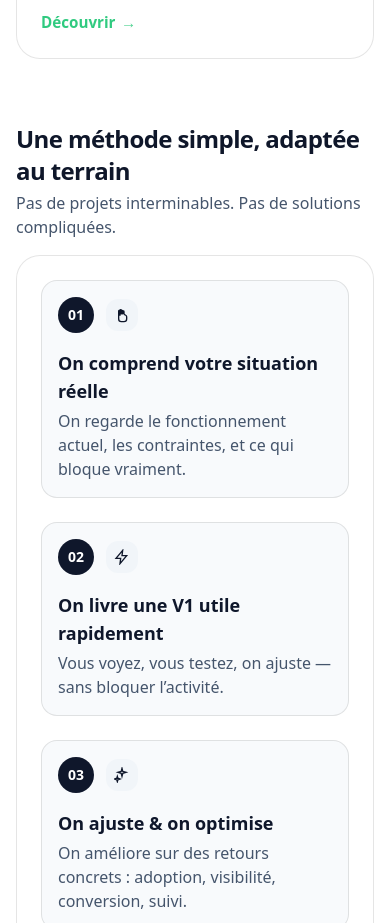
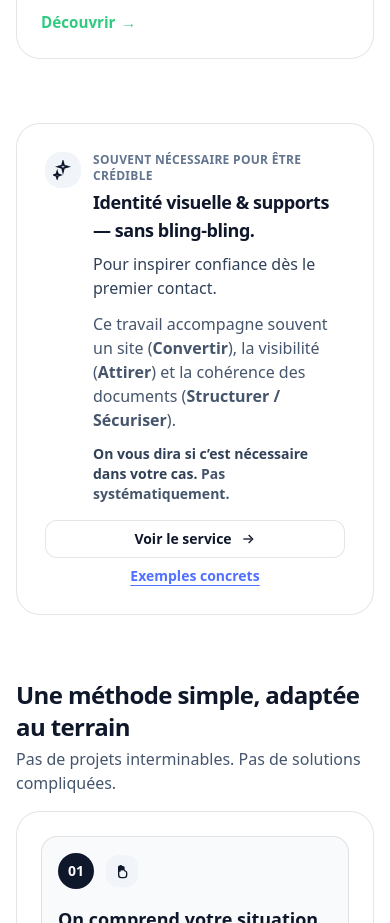
Before and after one commit to locauto225/expert-crea-site, a Next.js app: page / in a window 390 px wide. Shown: the part 5800-6723 px from the top of the page. Built offline with nearby package versions, Linux system fonts and the light colour scheme; no server answers.

Commit message:
Update home

```diff
--- a/app/page.tsx
+++ b/app/page.tsx
@@ -532,6 +532,58 @@ export default function HomePage() {
         </div>
       </section>
 
+      {/* 7bis) CRÉDIBILITÉ (TRANSVERSAL) */}
+      <section className="reveal rounded-3xl border border-black/10 bg-white p-7">
+        <div className="flex flex-col gap-4 md:flex-row md:items-start md:justify-between">
+          <div className="flex items-start gap-3">
+            <div className="rounded-2xl bg-slate-100 p-2 text-slate-900">
+              <Icon name="spark" />
+            </div>
+
+            <div>
+              <div className="text-xs font-extrabold tracking-wide text-slate-500 uppercase">
+                Souvent nécessaire pour être crédible
+              </div>
+
+              <h3 className="mt-1 text-lg font-extrabold tracking-tight text-slate-900">
+                Identité visuelle & supports — sans bling-bling.
+              </h3>
+
+              <p className="mt-2 max-w-2xl text-slate-700">Pour inspirer confiance dès le premier contact.</p>
+
+              <p className="mt-3 max-w-2xl text-slate-600">
+                Ce travail accompagne souvent un site (<span className="font-semibold">Convertir</span>), la visibilité (
+                <span className="font-semibold">Attirer</span>) et la cohérence des documents (
+                <span className="font-semibold">Structurer / Sécuriser</span>).
+              </p>
+
+              <p className="mt-3 text-sm font-semibold text-slate-700">
+                On vous dira si c’est nécessaire dans votre cas. <span className="text-slate-600">Pas systématiquement.</span>
+              </p>
+            </div>
+          </div>
+
+          <div className="flex flex-col gap-2 md:items-end">
+            <Link
+              href="/services/identite-visuelle-supports"
+              className="inline-flex items-center justify-center rounded-xl border border-black/10 bg-white px-4 py-2 text-sm font-semibold text-slate-900 hover:bg-slate-50 focus:outline-none focus:ring-2 focus:ring-(--brand-blue) focus:ring-offset-2"
+            >
+              Voir le service
+              <span className="ml-2 inline-flex">
+                <Icon name="arrow" className="h-4 w-4" />
+              </span>
+            </Link>
+
+            <Link
+              href="/realisations"
+              className="inline-flex items-center justify-center text-sm font-semibold text-(--brand-blue) underline underline-offset-4 hover:opacity-90 focus:outline-none focus:ring-2 focus:ring-(--brand-blue) focus:ring-offset-2"
+            >
+              Exemples concrets
+            </Link>
+          </div>
+        </div>
+      </section>
+
       {/* 8) MÉTHODE */}
       <section className="reveal space-y-4">
         <div className="max-w-3xl">
--- a/app/realisations/page.tsx
+++ b/app/realisations/page.tsx
@@ -142,16 +142,16 @@ export default function RealisationsPage() {
               Projets réels : captures et exemples de livrables. Une démarche claire, adaptée à votre réalité.
             </p>
 
-            <div className="inline-flex flex-col items-start gap-2">
+            <div className="flex flex-col gap-3 sm:flex-row sm:items-center sm:gap-4">
               <Link
                 href="/contact"
-                className="inline-flex w-fit items-center justify-center rounded-xl bg-(--brand-blue) px-5 py-3 text-sm font-semibold text-white hover:opacity-95 focus:outline-none focus:ring-2 focus:ring-white/30"
+                className="inline-flex items-center justify-center rounded-xl bg-(--brand-blue) px-5 py-3 text-sm font-semibold text-white hover:opacity-95 focus:outline-none focus:ring-2 focus:ring-white/30"
               >
                 Décrire votre situation (2 min)
               </Link>
-              <div className="inline-flex w-fit px-5 text-sm font-semibold text-white/70">
+              <p className="text-sm font-semibold leading-none text-white/70">
                 Réponse sous 24h — sans engagement
-              </div>
+              </p>
             </div>
           </div>
         </div>
--- a/app/services/page.tsx
+++ b/app/services/page.tsx
@@ -138,16 +138,14 @@ export default function ServicesPage() {
               Choisissez un besoin ci-dessous. On cadre, puis on livre une V1 utile — sans bloquer l’activité.
             </p>
 
-            <div className="inline-flex flex-col items-start gap-2">
+            <div className="flex flex-col gap-3 sm:flex-row sm:items-center">
               <Link
                 href="/contact"
-                className="inline-flex w-fit items-center justify-center rounded-xl bg-(--brand-blue) px-5 py-3 text-sm font-semibold text-white hover:opacity-95 focus:outline-none focus:ring-2 focus:ring-white/30"
+                className="inline-flex items-center justify-center rounded-xl bg-(--brand-blue) px-5 py-3 text-sm font-semibold text-white hover:opacity-95 focus:outline-none focus:ring-2 focus:ring-white/30"
               >
                 Décrire votre situation (2 min)
               </Link>
-              <div className="inline-flex w-fit px-5 text-sm font-semibold text-white/70">
-                Réponse sous 24h — sans engagement
-              </div>
+              <div className="text-sm font-semibold text-white/70">Réponse sous 24h — sans engagement</div>
             </div>
           </div>
         </div>
```
Also changed, not shown: app/secteurs/page.tsx (+21 -61 lines).
